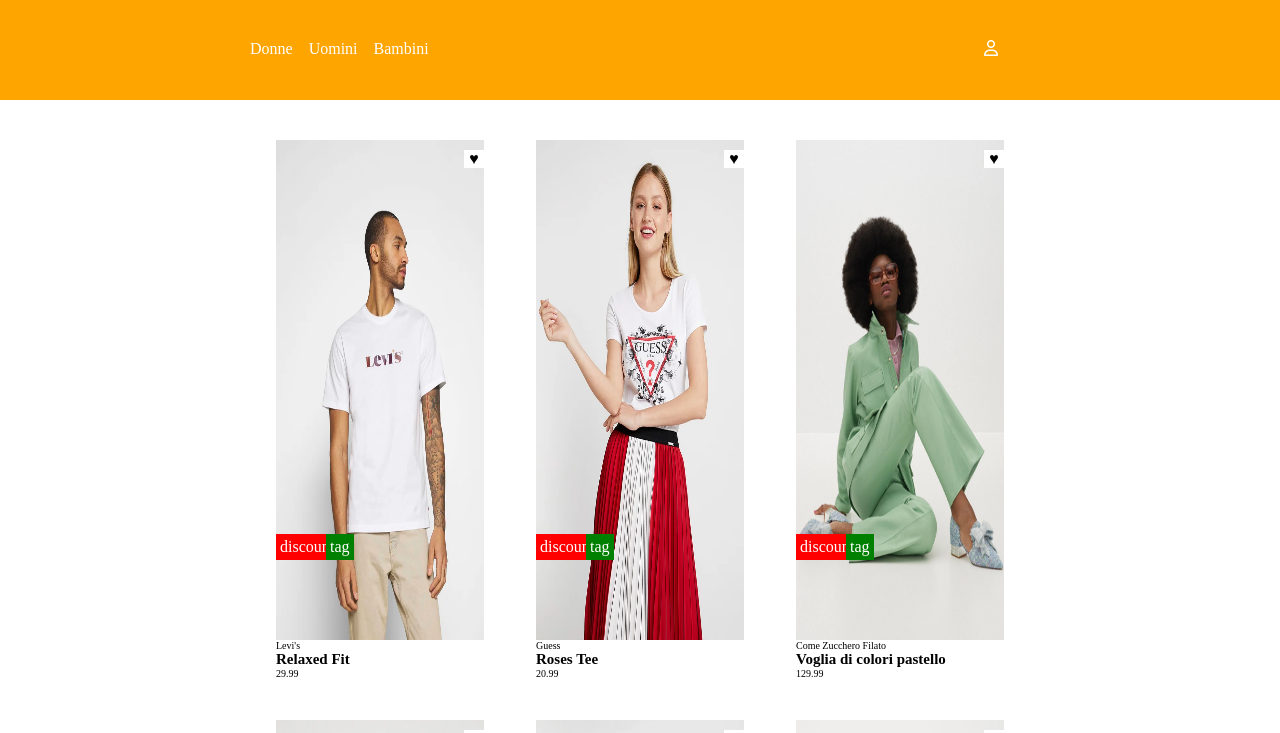
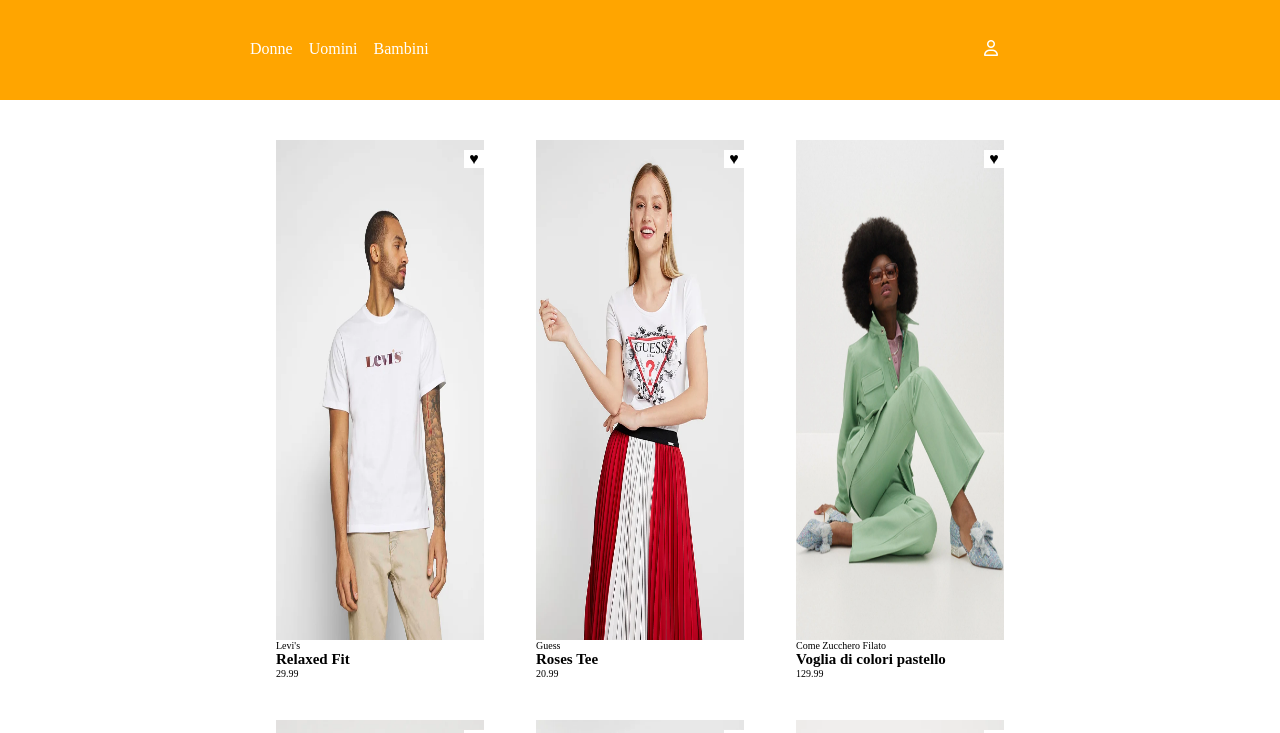
Before and after one commit to simone-nolberto/vite-boolando, a Vue app: page / in a window 1280 px wide. Shown: the top 733 px of the page. Built offline with nearby package versions, Linux system fonts and the light colour scheme; some icons are missing.

Commit message:
temporary update

```diff
--- a/src/components/AppMain.vue
+++ b/src/components/AppMain.vue
@@ -125,10 +125,9 @@
         <div class="container">
             <div class="row">
 
-                <ProductCard :card="card in cards" :badge="badge in card.badges" :image="card.frontImage"
+                <ProductCard :card="card in cards" :image="card.frontImage"
                     :altImage="card.backImage" :title="card.name" :brand="card.brand"
-                    :discountedPrice="card.discountedPrice" :originalPrice="card.price" :discount="badge"
-                    :impact="card.badges[0].value" v-for="card in cards">
+                    :discountedPrice="card.discountedPrice" :originalPrice="card.price" v-for="card in cards">
                 </ProductCard>
 
             </div>
--- a/src/components/ProductCard.vue
+++ b/src/components/ProductCard.vue
@@ -20,22 +20,24 @@
             <div class="card-body">
                 <img :src="image" alt="">
                 <img class="alternative-img" :src="altImage" alt="">
+                <div>
+                    <div v-for="badge in card.badges"> AO </div>
 
-                    <div :class="{ discount: badge.type === discount }">discount</div>
-                    <div :class="{ tag : badge.type === tag}">tag</div>
+                    <!-- :class="{ discount: badge.type === discount | tag: badge.type === tag } -->
 
 
-                <div class="saved">&hearts;</div>
-            </div>
-            <div class="card-name">
-                <p>{{ brand }}</p>
-                <h2>{{ title }}</h2>
-                <span class="original-price">{{ originalPrice }}</span>
+                </div>
+
+                <div class=" saved">&hearts;</div>
+                <div class="card-name">
+                    <p>{{ brand }}</p>
+                    <h2>{{ title }}</h2>
+                    <span class="original-price">{{ originalPrice }}</span>
+                </div>
             </div>
         </div>
     </div>
 
-
 </template>
 
 <style lang="scss"></style>
```
